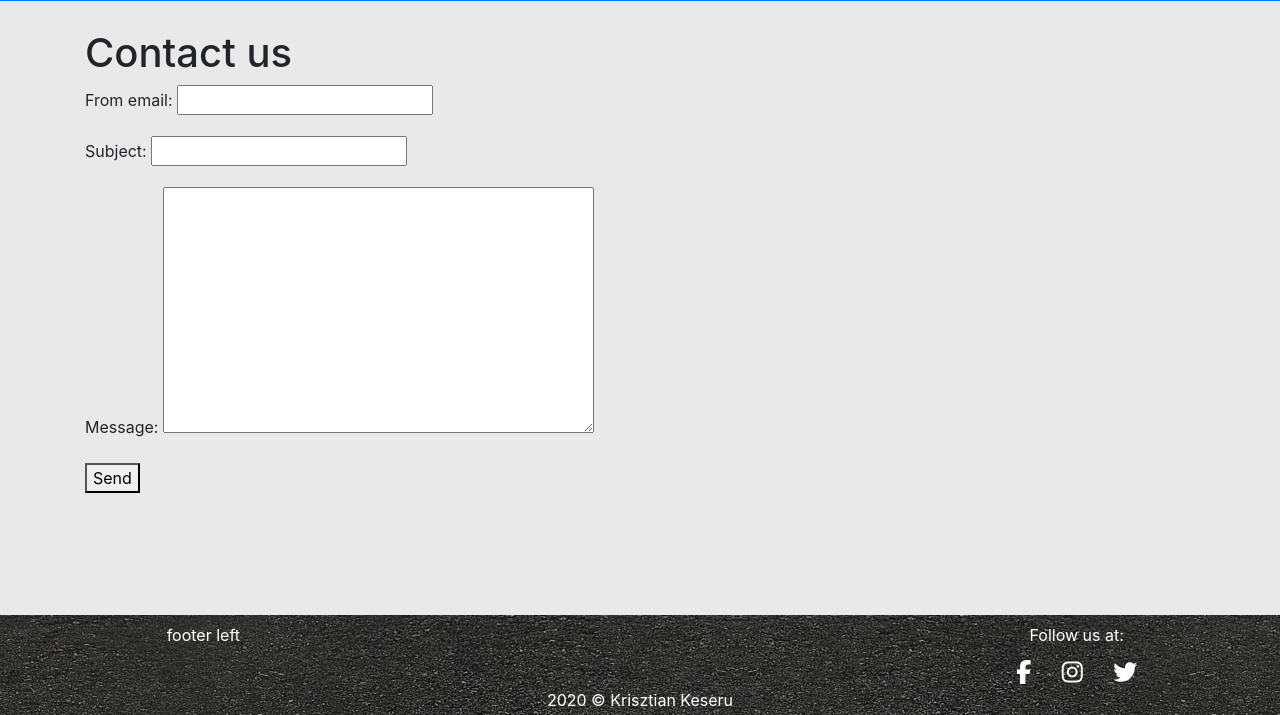
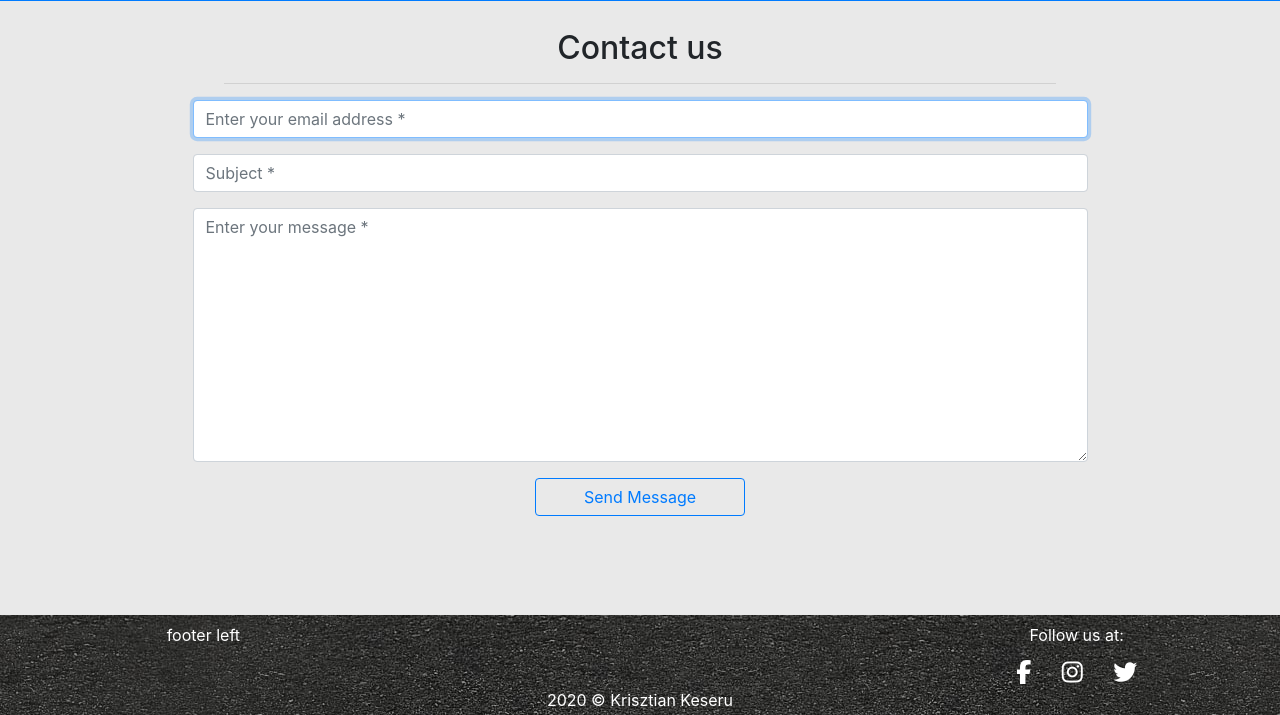
Before and after one commit to Code-Institute-Submissions/ci-ms4-simdriver-school, a Django app: page /contactus/ in a window 1280 px wide. Shown: the part 127-842 px from the top of the page. Run offline with Django 3.2, Linux system fonts and the light colour scheme; parts of the project's set-up code (start-up, migrations or seed data) failed here and were passed over; some libraries are stand-ins or nearby versions.

Commit message:
Updated contact us form logic and added toast messages

```diff
--- a/sendemail/forms.py
+++ b/sendemail/forms.py
@@ -4,7 +4,32 @@ from django import forms
 class ContactForm(forms.Form):
     """ A contact form class """
 
-
     from_email = forms.EmailField(required=True)
     subject = forms.CharField(max_length=124, required=True)
     message = forms.CharField(max_length=1024, widget=forms.Textarea, required=True)
+
+    class Meta:
+        fields = ('from_email', 'subject', 'message',)
+
+
+    def __init__(self, *args, **kwargs):
+
+
+
+        super().__init__(*args, **kwargs)
+        placeholders = {
+            'from_email': 'Enter your email address',
+            'subject': 'Subject',
+            'message': 'Enter your message',
+        }
+
+
+        self.fields['from_email'].widget.attrs['autofocus'] = True
+        for field in self.fields:
+            if field != 'country':
+                if self.fields[field].required:
+                    placeholder = f'{placeholders[field]} *'
+                else:
+                    placeholder = placeholders[field]
+                self.fields[field].widget.attrs['placeholder'] = placeholder
+            self.fields[field].label = False
--- a/sendemail/templates/sendemail/email.html
+++ b/sendemail/templates/sendemail/email.html
@@ -12,14 +12,19 @@
 {% block content %}
 <div class="container-fluid main bg-grey">
     <div class="container">
-        <h1>Contact us</h1>
-        <form method="POST">
-            {% csrf_token %}
-            {{ form.as_p }}
-            <div class="form-actions">
-                <button type="submit">Send</button>
+        <h2 class="text-center">Contact us</h1>
+        <hr class="w-75">
+        <div class="div">
+            <div class="col-10 mx-auto">
+                <form method="POST">
+                    {% csrf_token %}
+                    {{ form|crispy }}
+                    <div class="form-actions text-center">
+                        <button class="btn btn-outline-primary px-5" type="submit">Send Message</button>
+                    </div>
+                </form>
             </div>
-        </form>
+        </div>
     </div>
 </div>
 
--- a/sendemail/views.py
+++ b/sendemail/views.py
@@ -1,6 +1,8 @@
 from django.shortcuts import render, redirect
 from django.core.mail import send_mail, BadHeaderError
 from django.http import HttpResponse, HttpResponseRedirect
+from django.contrib import messages
+
 from .forms import ContactForm
 
 # Create your views here.
@@ -21,12 +23,15 @@ def contactView(request):
                     subject,
                     message,
                     from_email,
-                    ['admin@example.com']
+                    ['contactus@simracingschool.com']
                 )
+                messages.success(request, 'Your message was sent! Thank you \
+                                 for your message.')
             except BadHeaderError:
-                return HttpResponse('Invalid header found.')
+                messages.error(request, 'Error! Your message was not sent. \
+                               Please try it again later or call us.')
             return redirect('success')
     return render(request, 'sendemail/email.html', {'form': form})
 
 def successView(request):
-    return HttpResponse('Success! Thank you for your message.')
+    return redirect('contact')
--- a/static/css/base.css
+++ b/static/css/base.css
@@ -254,18 +254,24 @@ footer {
 }
 
 /* --- Medium screen size styles --- */
-@media only screen and (max-width: 768px) {
+@media only screen and (max-width: 991px) {
     html {
         overflow-y: auto;
+    }
+
+    .header-container {
+        padding-top: 80px;
     }
 
     .info-bar {
         height: 300px;
         width: 100vw;
     }
+
     .active-nav {
         width: 15vw;
     }
+
     .pic-banner {
         height: 100%;
     }
```
